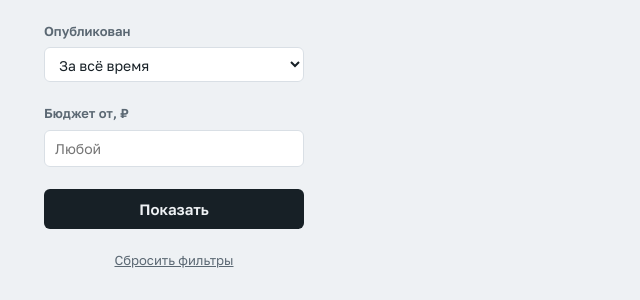
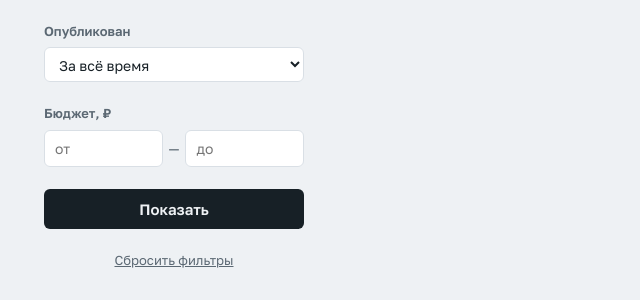
Before and after one commit to Liotto1337/freelance-parser, a Flask app: page / in a window 1280 px wide. Shown: the part 671-971 px from the top of the page, without its empty margins (0-640 px from the left). Run offline with Flask 3, Linux system fonts and the light colour scheme; data that the repository does not hold is empty; some web fonts are replaced.

Commit message:
Фильтр по верхней границе бюджета в дашборде
Co-Authored-By: Claude Opus 5.5 <noreply@anthropic.com>

```diff
--- a/app.py
+++ b/app.py
@@ -41,6 +41,7 @@ def _filters():
         "skills": a.getlist("skill"),
         "status": a.get("status", "active"),
         "min_budget": a.get("min_budget", type=int),
+        "max_budget": a.get("max_budget", type=int),
         "q": (a.get("q") or "").strip(),
         "matched": a.get("matched", "1") == "1",
         "period": a.get("period", "all"),
@@ -60,6 +61,9 @@ def _query(f, limit, offset):
     if f["min_budget"]:
         where.append("budget >= ?")
         params.append(f["min_budget"])
+    if f["max_budget"]:
+        where.append("budget <= ?")
+        params.append(f["max_budget"])
     if f["q"]:
         where.append("(instr(ulower(title), ?) > 0 OR instr(ulower(description), ?) > 0)")
         params += [f["q"].lower()] * 2
--- a/templates/index.html
+++ b/templates/index.html
@@ -73,6 +73,8 @@ input[type=search], input[type=number], select {
   width: 100%; font: inherit; font-size: 14px; color: var(--ink);
   background: var(--surface); border: 1px solid var(--line); border-radius: 6px; padding: 7px 10px;
 }
+.range { display: flex; align-items: center; gap: 6px; color: var(--muted); }
+.range input { min-width: 0; }
 .apply { font: inherit; font-weight: 600; background: var(--ink); color: var(--bg); border: 0; border-radius: 6px; padding: 9px; cursor: pointer; }
 .reset { font-size: 13px; color: var(--muted); text-align: center; }
 @media (max-width: 860px) {
@@ -200,8 +202,12 @@ details.desc p { margin: 8px 0 4px; white-space: pre-line; max-width: 75ch; }
         </fieldset>
 
         <fieldset>
-          <legend>Бюджет от, ₽</legend>
-          <input type="number" name="min_budget" min="0" step="1000" value="{{ f.min_budget or '' }}" placeholder="Любой" aria-label="Минимальный бюджет">
+          <legend>Бюджет, ₽</legend>
+          <div class="range">
+            <input type="number" name="min_budget" min="0" step="1000" value="{{ f.min_budget or '' }}" placeholder="от" aria-label="Минимальный бюджет">
+            <span>—</span>
+            <input type="number" name="max_budget" min="0" step="1000" value="{{ f.max_budget or '' }}" placeholder="до" aria-label="Максимальный бюджет">
+          </div>
         </fieldset>
 
         <button class="apply" type="submit">Показать</button>
```
